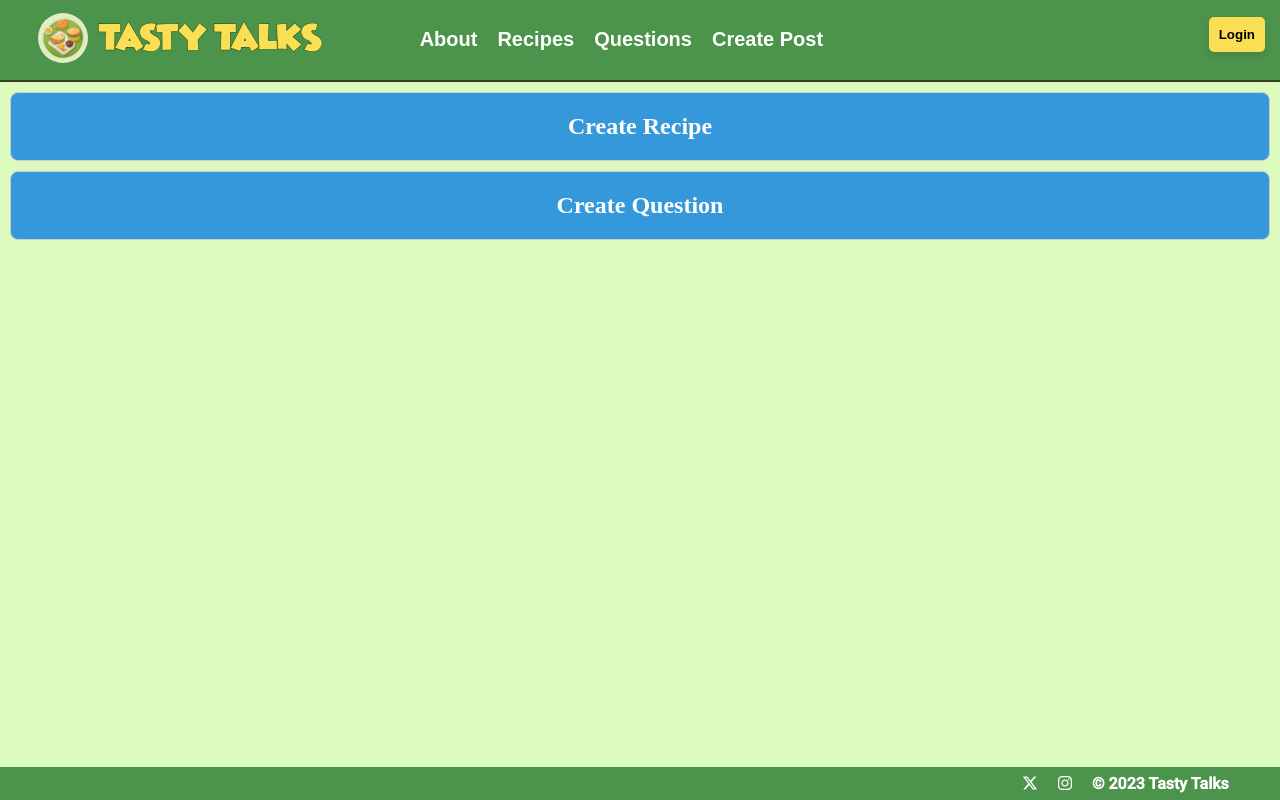
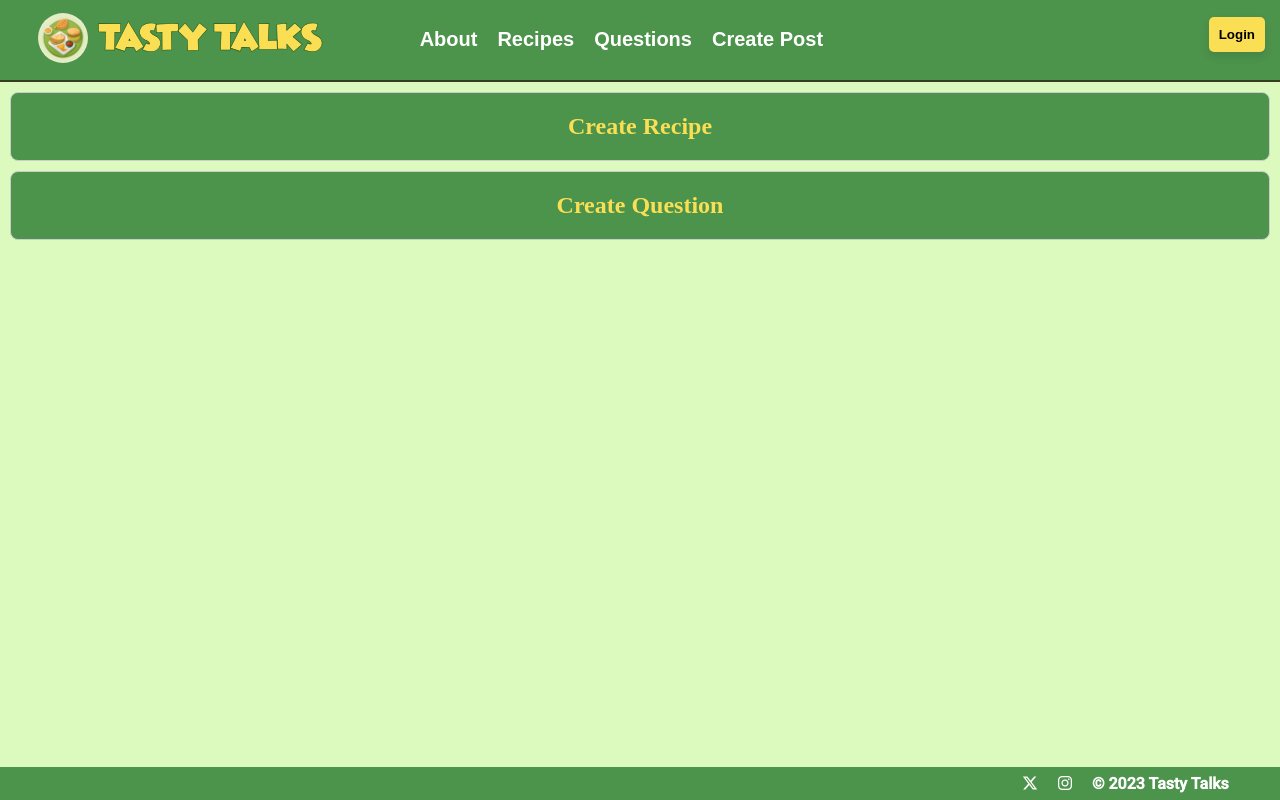
Before and after one commit to wbermel3rd/TastyTalks, a Vue app in the folder tastytalks/: page /choosepost in a window 1280 px wide. Built offline with nearby package versions, Linux system fonts and the light colour scheme; no server answers.

Commit message:
Update ChoosePost.vue

```diff
--- a/tastytalks/src/views/ChoosePost.vue
+++ b/tastytalks/src/views/ChoosePost.vue
@@ -33,18 +33,20 @@
   /* Add your styling for clickable-div here */
   .clickable-div {
     cursor: pointer;
-    border: 2px solid #3498db; /* Change border color */
+    border: 2px solid #0B6E4F; /* Change border color */
     border-radius: 8px; /* Add border-radius for rounded corners */
     padding: 15px 20px; /* Adjust padding for top/bottom and left/right */
     margin: 10px;
     text-align: center;
     transition: background-color 0.3s, color 0.3s; /* Add smooth transition for background color and text color */
-    background-color: #3498db; /* Set default background color */
-    color: #fff; /* Set default text color */
+    background-color: #4c934c; /* Set default background color */
+    font-family:'Times New Roman';
+    color: #FADF54; /* Set default text color */
   }
 
   .clickable-div:hover {
-    background-color: #2980b9; /* Change background color on hover */
-    color: #fff; /* Change text color on hover */
+    background-color: #4c934c; /* Change background color on hover */
+    font-family:'Times New Roman';
+    color: #FADF54; /* Change text color on hover */
   }
 </style>
```
